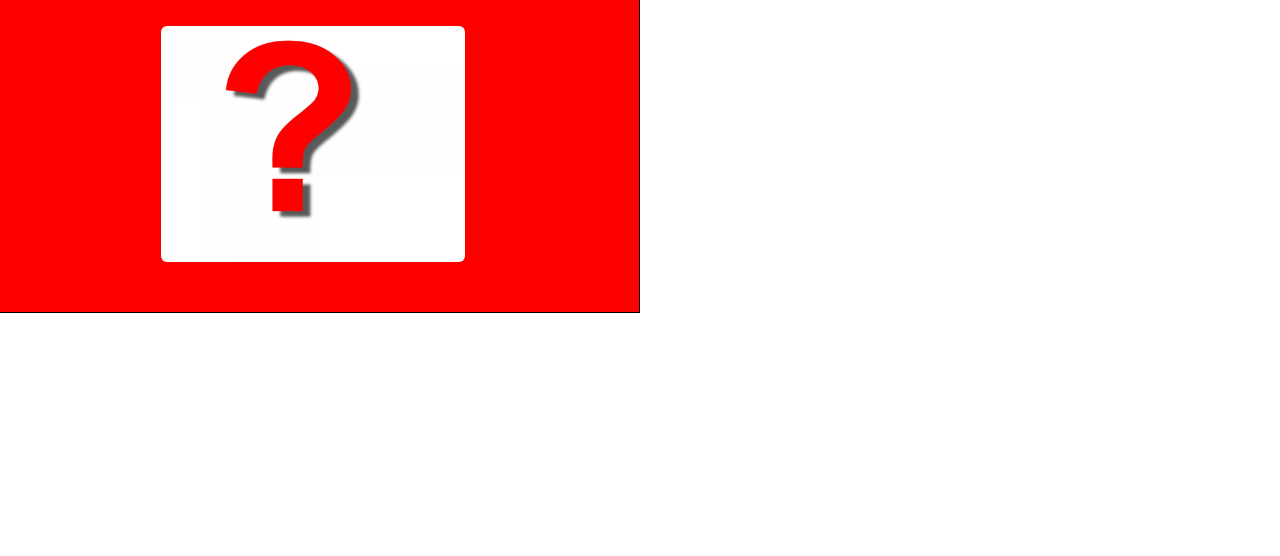
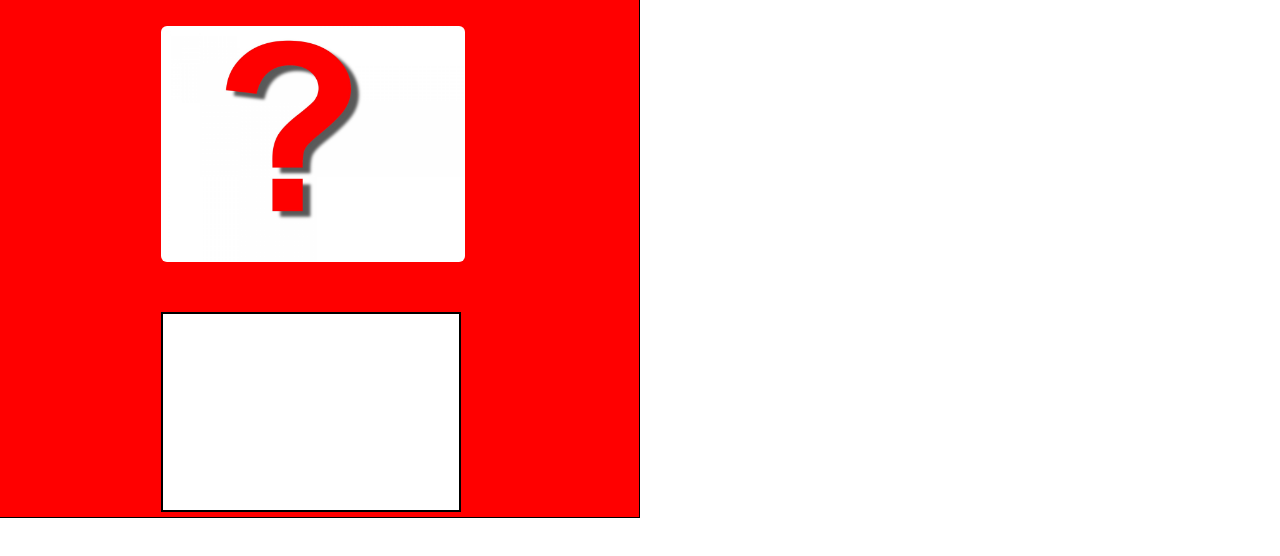
Before and after one commit to brandongatlin/Hangman-Game, a plain HTML site: page index.html in a window 1280 px wide. Shown: the part 268-824 px from the top of the page. Drawn offline with nearby package versions, Linux system fonts and the light colour scheme.

Commit message:
added canvas

```diff
--- a/assets/css/game.css
+++ b/assets/css/game.css
@@ -63,3 +63,13 @@ h2 {
 padding: 50px;
 margin-left: 100px;
 }
+
+canvas {
+	height: 200px;
+	width: 300px;
+	background-color: #ffffff;
+	border: 2px;
+	border-color: black;
+	border-style: solid;
+	margin-left: 150px;
+}
--- a/index.html
+++ b/index.html
@@ -29,6 +29,7 @@
                     <div id="pic-container" class="container">
                         <img src="assets/images/question.jpeg" class="img-rounded" alt="question mark" width="304" height="236">
                     </div>
+                    <canvas id="man"></canvas>
                 </div>
                 <div id="col-2-2" class="col-md-6">
                     <h2 id="win-counter">WINS:</h2>
```
